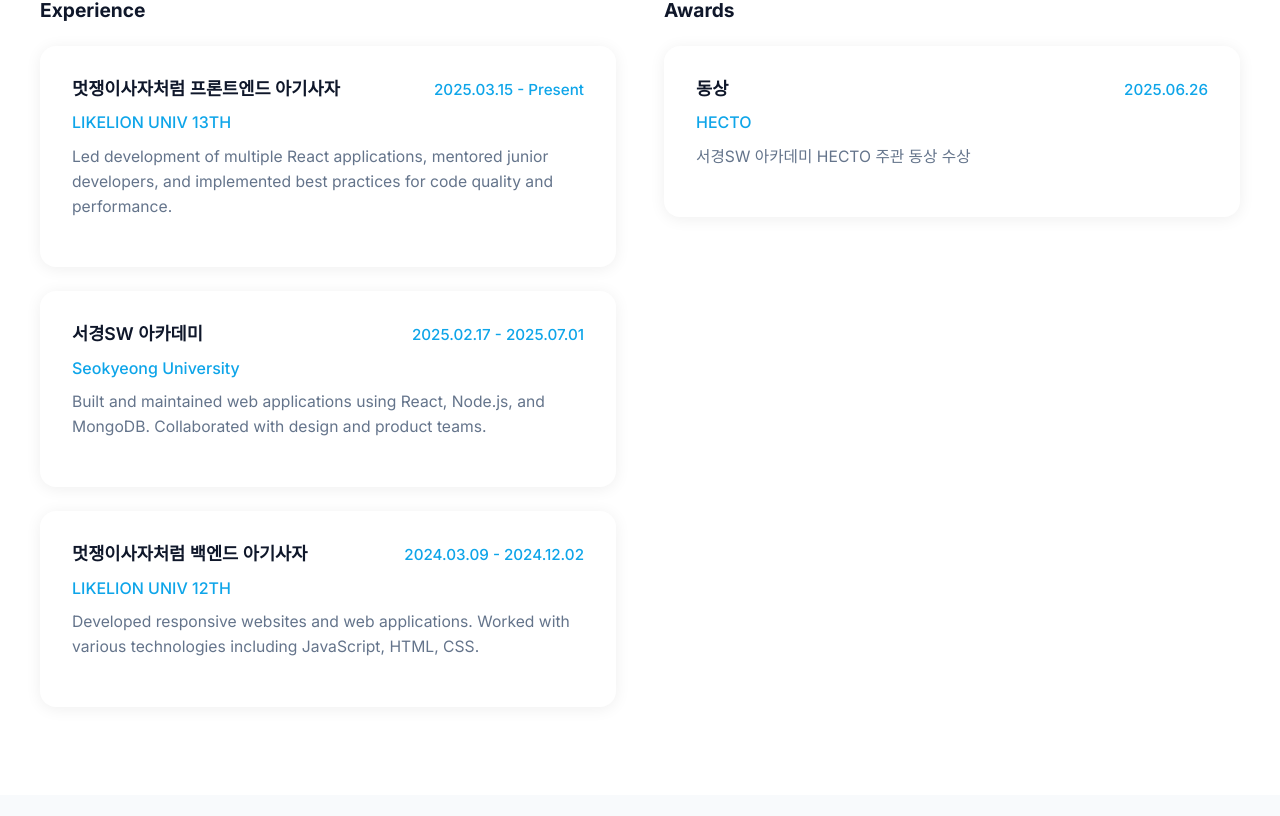
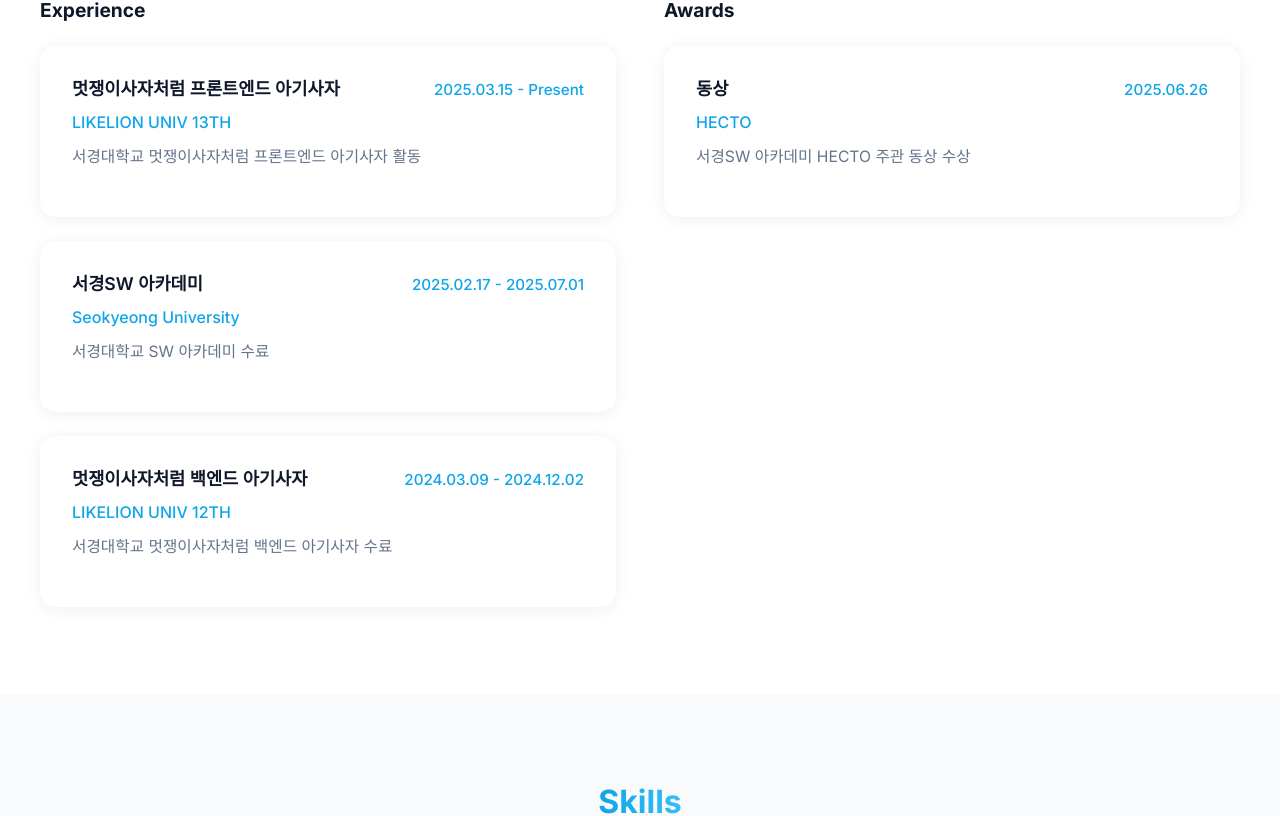
Before and after one commit to kdhdd/kdh_portfolio, a React (Vite) app: page / in a window 1280 px wide. Shown: the part 1033-1849 px from the top of the page. Built offline with nearby package versions, Linux system fonts and the light colour scheme.

Commit message:
:art: Experience 내용 수정

```diff
--- a/src/components/Career.jsx
+++ b/src/components/Career.jsx
@@ -95,22 +95,19 @@ const Career = () => {
       title: "멋쟁이사자처럼 프론트엔드 아기사자",
       company: "LIKELION UNIV 13TH",
       period: "2025.03.15 - Present",
-      description:
-        "Led development of multiple React applications, mentored junior developers, and implemented best practices for code quality and performance.",
+      description: "서경대학교 멋쟁이사자처럼 프론트엔드 아기사자 활동",
     },
     {
       title: "서경SW 아카데미",
       company: "Seokyeong University",
       period: "2025.02.17 - 2025.07.01",
-      description:
-        "Built and maintained web applications using React, Node.js, and MongoDB. Collaborated with design and product teams.",
+      description: "서경대학교 SW 아카데미 수료",
     },
     {
       title: "멋쟁이사자처럼 백엔드 아기사자",
       company: "LIKELION UNIV 12TH",
       period: "2024.03.09 - 2024.12.02",
-      description:
-        "Developed responsive websites and web applications. Worked with various technologies including JavaScript, HTML, CSS.",
+      description: "서경대학교 멋쟁이사자처럼 백엔드 아기사자 수료",
     },
   ];
 
--- a/src/components/Footer.jsx
+++ b/src/components/Footer.jsx
@@ -58,7 +58,7 @@ const Footer = () => {
               transition={{ duration: 0.6, delay: 0.3 }}
               viewport={{ once: true }}
             >
-              © {new Date().getFullYear()}. kdh All rights reserved.
+              © 2025. kdh All rights reserved.
             </Copyright>
 
             <MadeWith
```
